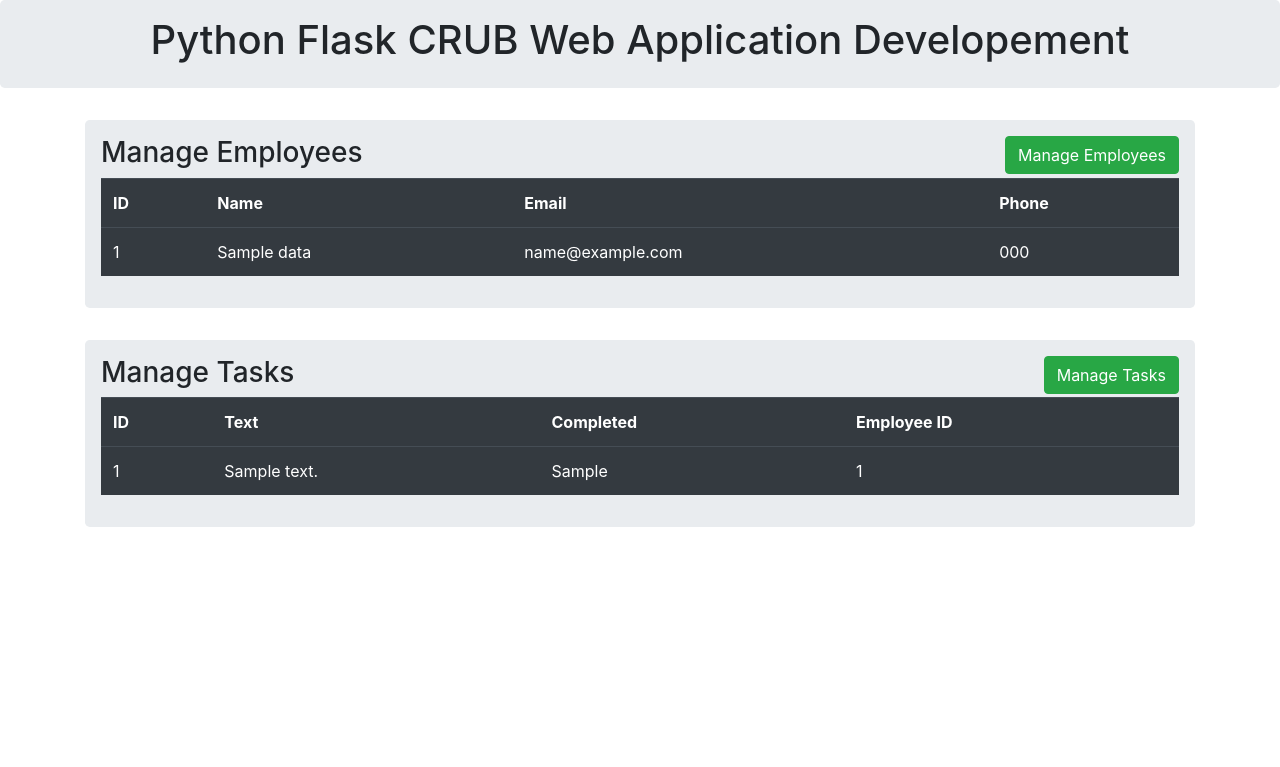
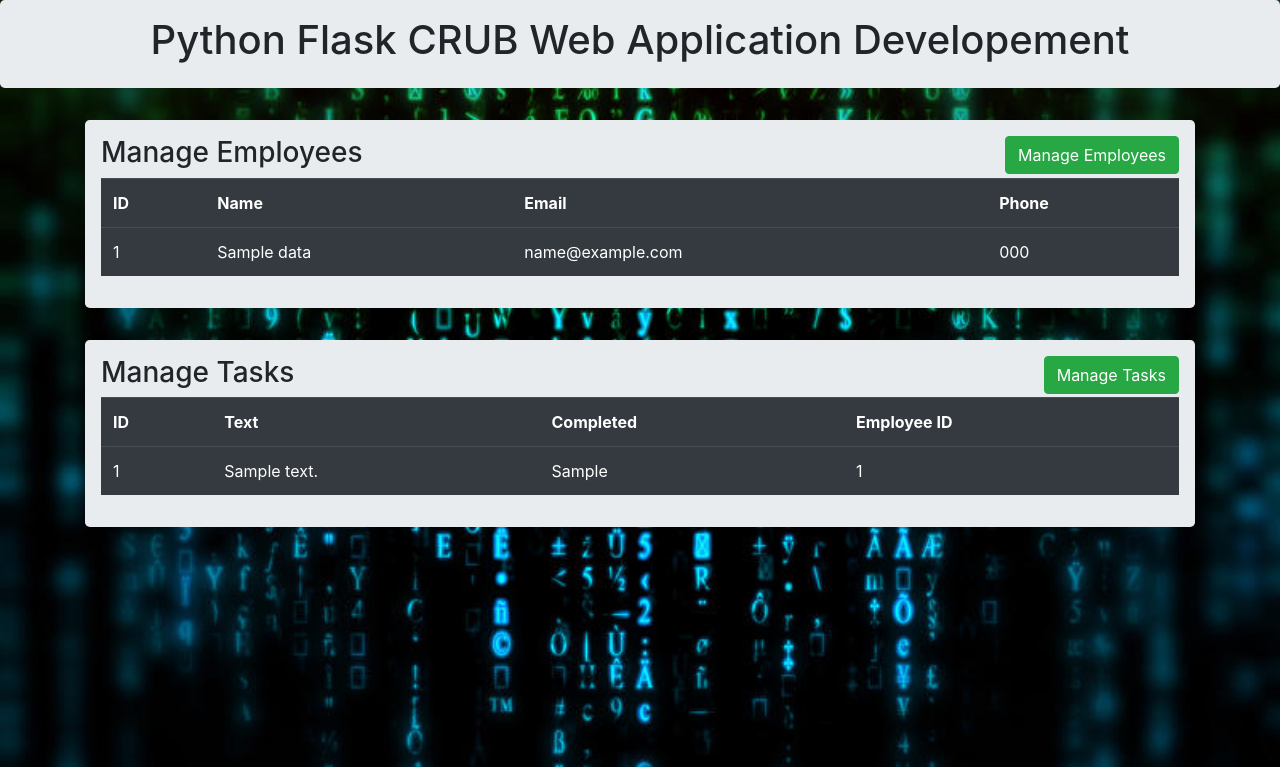
Before and after one commit to SpyroRock/FLASK-API-CRUD-Docker, a Flask app: page / in a window 1280 px wide. Shown: the top 767 px of the page. Run offline with Flask 2, Linux system fonts and the light colour scheme; tables that the repository leaves empty hold one stand-in row (values such as "Sample post"); some libraries are stand-ins or nearby versions.

Commit message:
first commit

```diff
--- a/app/templates/base.html
+++ b/app/templates/base.html
@@ -1,6 +1,16 @@
 <!DOCTYPE html>
 <html lang="en">
     <head>
+        <style>
+            body
+            {
+                background-image: url("{{ url_for('static',filename='matrix.jpg') }}");
+                background-repeat: no-repeat;
+                background-attachment: fixed;
+                background-position: center;
+                background-size: 100%;
+            }
+        </style>
         <meta charset="utf-8">
         <meta name="viewport" content="width=device-width, initial-scale=1">
         <link rel="stylesheet" href="https://maxcdn.bootstrapcdn.com/bootstrap/4.5.2/css/bootstrap.min.css">
--- a/app/templates/front_layout.html
+++ b/app/templates/front_layout.html
@@ -7,7 +7,6 @@
 <div class="container">
     <div class="jumbotron p-3">
        <h3> Manage Employees <a href = "{{ url_for('Index') }}" class="btn btn-success btn-xs float-right">Manage Employees</a></h3>
-
     <table class="table table-hover table-dark">
 
         <tr>
```
Also changed, not shown: app/static/csimage.jpg (added), app/static/matrix.jpg (added), 1 other file.
